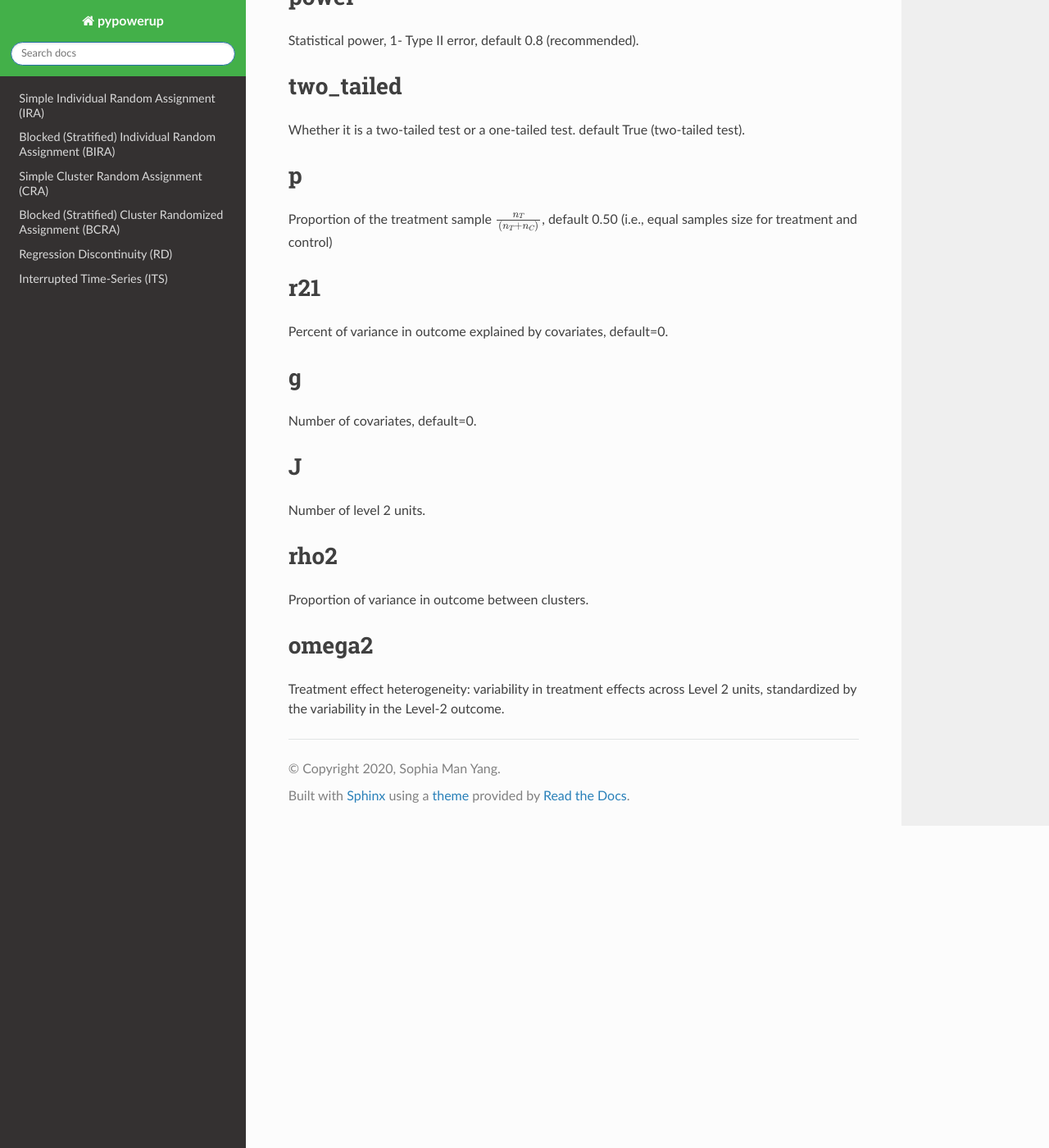
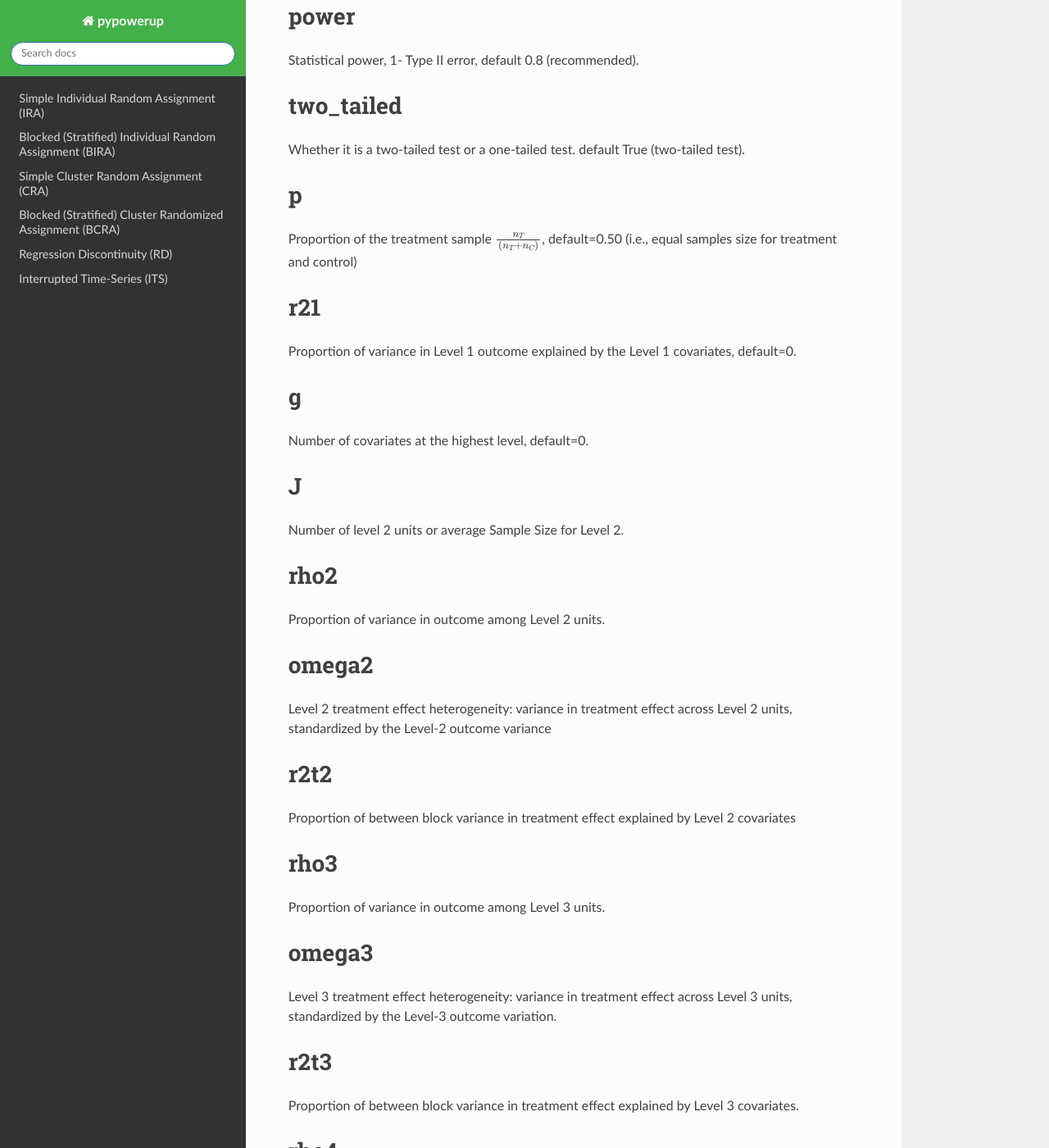
Before and after one commit to sophiamyang/pypowerup, a Sphinx documentation site: the page built from docs/source/parameters.rst, in a window 1280 px wide and 1400 px high, scrolled down 558 px. Shown: the whole window at 82% size. Built offline with Sphinx 7.4.7 and the Read the Docs theme 2.0.0, drawn with Linux system fonts in a browser that asks for light colours; some of the changed text lies outside the part shown.

Commit message:
added bira docs

```diff
--- a/docs/source/parameters.rst
+++ b/docs/source/parameters.rst
@@ -10,7 +10,8 @@ please specify your study design.
 
 n
 --------------------------
-Please specify your total sample size of both treatment and control group.
+Number of level 1 units or average Sample Size for Level 1.
+For example, if the design is IRA, n is the total sample size of both treatment and control group.
 
 .. _es:
 
@@ -41,34 +42,74 @@ Whether it is a two-tailed test or a one-tailed test. default True (two-tailed t
 
 p
 --------------------------
-Proportion of the treatment sample :math:`\frac{n_T}{(n_T+n_C)}`, default 0.50 (i.e., equal samples size for treatment and control)
+Proportion of the treatment sample :math:`\frac{n_T}{(n_T+n_C)}`, default=0.50 (i.e., equal samples size for treatment and control)
 
 .. _r21:
 
 r21
 --------------------------
-Percent of variance in outcome explained by covariates, default=0.
+Proportion of variance in Level 1 outcome explained by the Level 1 covariates, default=0.
 
 .. _g:
 
 g
 --------------------------
-Number of covariates, default=0.
+Number of covariates at the highest level, default=0.
 
 .. _J:
 
 J
 --------------------------
-Number of level 2 units.
+Number of level 2 units or average Sample Size for Level 2.
 
 .. _rho2:
 
 rho2
 --------------------------
-Proportion of variance in outcome between clusters.
+Proportion of variance in outcome among Level 2 units.
 
 .. _omega2:
 
 omega2
 --------------------------
-Treatment effect heterogeneity:  variability in treatment effects across Level 2 units, standardized by the variability in the Level-2 outcome.
+Level 2 treatment effect heterogeneity:  variance in treatment effect across Level 2 units, standardized by the Level-2 outcome variance
+
+.. _r2t2:
+
+r2t2
+--------------------------
+Proportion of between block variance in treatment effect explained by Level 2 covariates
+
+.. _rho3:
+rho3
+--------------------------
+Proportion of variance in outcome among Level 3 units.
+
+.. _omega3:
+
+omega3
+--------------------------
+Level 3 treatment effect heterogeneity:  variance in treatment effect across Level 3 units, standardized by the Level-3 outcome variation.
+
+.. _r2t3:
+
+r2t3
+--------------------------
+Proportion of between block variance in treatment effect explained by Level 3 covariates.
+
+.. _rho4:
+rho4
+--------------------------
+Proportion of variance in outcome among Level 4 units.
+
+.. _omega3:
+
+omega4
+--------------------------
+Level 4 treatment effect heterogeneity:  variance in treatment effect across Level 4 units, standardized by the Level-4 outcome variation.
+
+.. _r2t4:
+
+r2t4
+--------------------------
+Proportion of between block variance in treatment effect explained by Level 4 covariates.
```
Also changed, not shown: docs/source/BIRA.ipynb.
